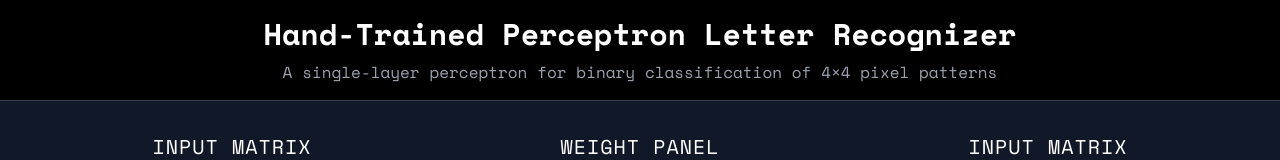
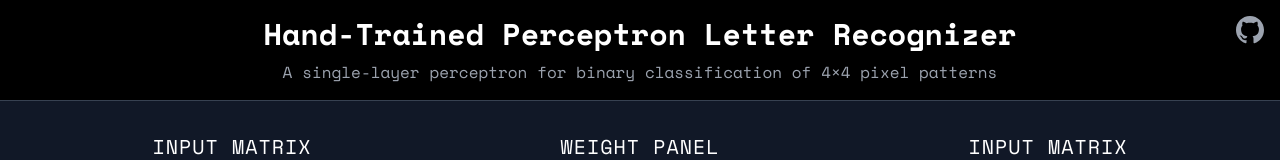
Before and after one commit to freeman-jiang/knob-ml, a React (Vite) app: page / in a window 1280 px wide. Shown: the top 160 px of the page. Built offline with nearby package versions, Linux system fonts and the light colour scheme.

Commit message:
Add GitHub link to header in App component
- Introduced a GitHub link in the header for easy access to the project repository.
- Enhanced header styling with relative positioning to accommodate the new link.
- Included an SVG icon for the GitHub link to improve visual appeal and user experience.

```diff
--- a/src/App.tsx
+++ b/src/App.tsx
@@ -24,7 +24,24 @@ function App() {
 
   return (
     <div className="min-h-screen bg-gray-900 text-white">
-      <header className="bg-black py-4 border-b border-gray-700">
+      <header className="bg-black py-4 border-b border-gray-700 relative">
+        <a
+          href="https://github.com/freemanjiang/letterknob"
+          target="_blank"
+          rel="noopener noreferrer"
+          className="absolute top-4 right-4 text-gray-400 hover:text-white hidden md:block"
+          title="View on GitHub"
+        >
+          <svg
+            xmlns="http://www.w3.org/2000/svg"
+            width="28"
+            height="28"
+            viewBox="0 0 24 24"
+            fill="currentColor"
+          >
+            <path d="M12 0c-6.626 0-12 5.373-12 12 0 5.302 3.438 9.8 8.207 11.387.599.111.793-.261.793-.577v-2.234c-3.338.726-4.033-1.416-4.033-1.416-.546-1.387-1.333-1.756-1.333-1.756-1.089-.745.083-.729.083-.729 1.205.084 1.839 1.237 1.839 1.237 1.07 1.834 2.807 1.304 3.492.997.107-.775.418-1.305.762-1.604-2.665-.305-5.467-1.334-5.467-5.931 0-1.311.469-2.381 1.236-3.221-.124-.303-.535-1.524.117-3.176 0 0 1.008-.322 3.301 1.23.957-.266 1.983-.399 3.003-.404 1.02.005 2.047.138 3.006.404 2.291-1.552 3.297-1.23 3.297-1.23.653 1.653.242 2.874.118 3.176.77.84 1.235 1.911 1.235 3.221 0 4.609-2.807 5.624-5.479 5.921.43.372.823 1.102.823 2.222v3.293c0 .319.192.694.801.576 4.765-1.589 8.199-6.086 8.199-11.386 0-6.627-5.373-12-12-12z" />
+          </svg>
+        </a>
         <div className="container mx-auto px-4">
           <h1 className="text-3xl font-mono font-bold text-center">
             Hand-Trained Perceptron Letter Recognizer
```
